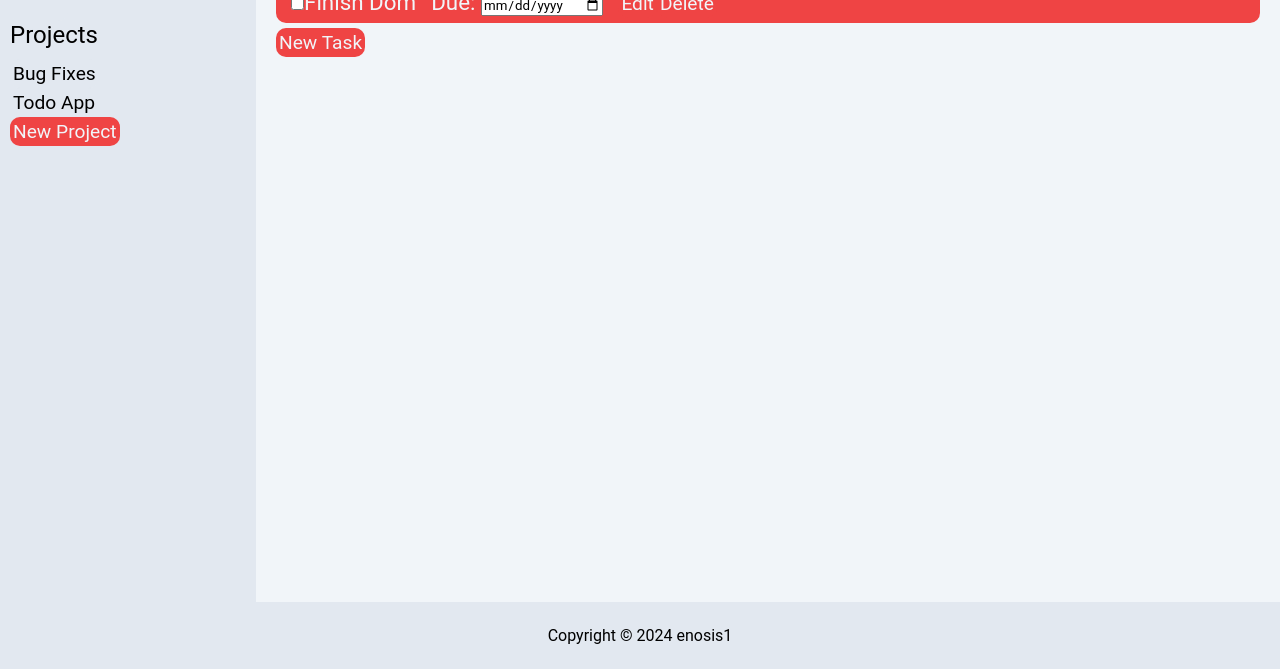
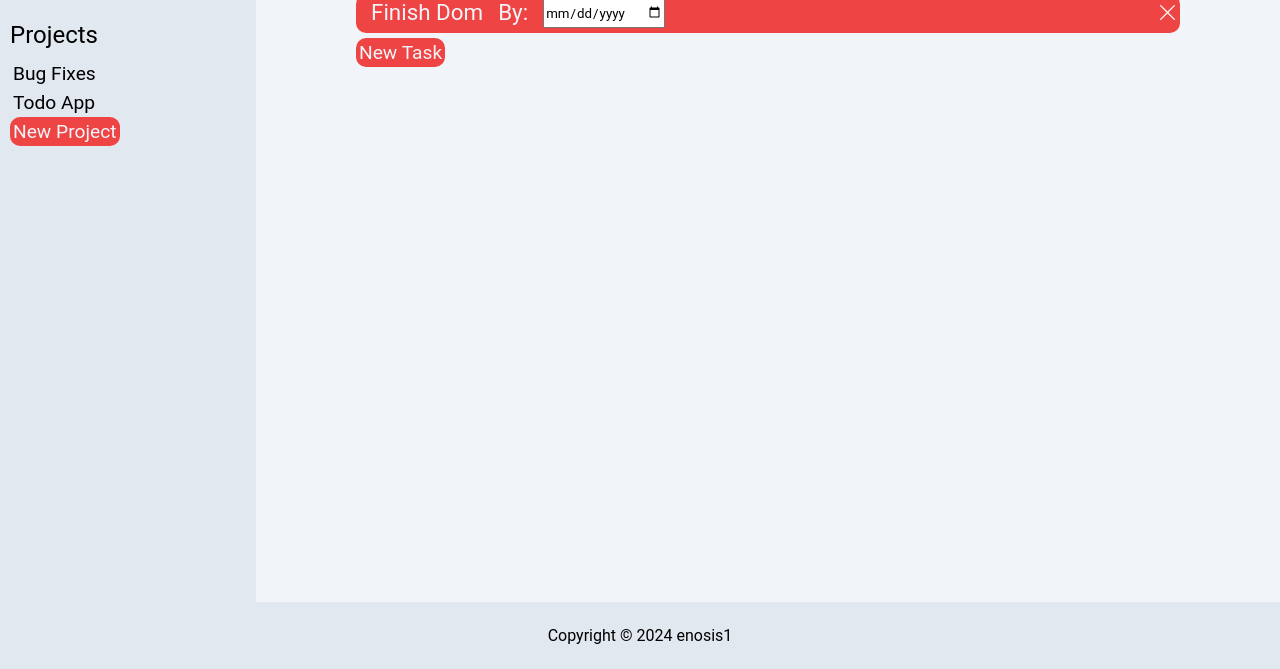
Before and after one commit to enosis1/todoapp, a website built with webpack: page src/index.html in a window 1280 px wide. Shown: the part 131-800 px from the top of the page. Built offline with nearby package versions, Linux system fonts and the light colour scheme.

Commit message:
Add delete functionality

```diff
--- a/src/css/styles.css
+++ b/src/css/styles.css
@@ -68,12 +68,12 @@ p.project-name {
 #content {
   grid-area: task;
   background-color: var(--secondary-color);
-  padding: 10px 20px;
 
   display: flex;
   flex-direction: column;
   flex: 1 1 auto;
   gap: 5px;
+  padding: 20px 100px;
 }
 
 #content>.project-name {
@@ -152,7 +152,6 @@ dialog[open] {
   margin-top: 10px;
 }
 
-
 .dialog-btns button {
   width: 150px;
   height: 40px;
@@ -170,3 +169,18 @@ dialog label {
   align-self: center;
   margin-right: 10px;
 }
+
+button {
+  cursor: pointer;
+}
+
+img {
+  height: auto;
+  width: 15px;
+  filter: invert(100%) sepia(0%) saturate(7473%) hue-rotate(27deg) brightness(101%) contrast(106%);
+}
+
+.delete-button {
+  margin-left: auto;
+  padding-right: 0px;
+}
--- a/src/index.js
+++ b/src/index.js
@@ -10,9 +10,9 @@ import clearTaskModal from "./modules/clearModal";
 import clearProjectModal from "./modules/clearProjectModal";
 import { handleEventListeners } from "./modules/handleEventListeners";
 import { projects } from "./modules/projectsArray";
+import { deleteTaskfromDOM } from "./modules/deleteTaskfromDOM";
 
 const task = new Task("Finish Dom", "Test Desc", new Date("2024-12-31"), 3);
-const bugTask = new Task("Fix bugs", "", new Date(), 3);
 projects[1].insertTask(task);
 
 displayProjects(projects);
@@ -85,4 +85,6 @@ cancelTaskBtn.addEventListener("click", () => {
   clearTaskModal();
 });
 
+deleteTaskfromDOM();
+
 handleEventListeners();
--- /dev/null
+++ b/src/modules/deleteTaskfromDOM.js
@@ -0,0 +1,28 @@
+import { projects } from "./projectsArray";
+
+export function deleteTaskfromDOM() {
+  const content = document.querySelector("#content");
+  content.addEventListener("click", (event) => {
+    if (event.target.parentNode.parentNode.classList.value == "task") {
+      const projectName = document.querySelector(
+        ".current-project-name",
+      ).textContent;
+
+      console.log(projectName);
+      const currentTask = event.target.parentNode.parentNode;
+      const currentTaskName =
+        currentTask.querySelector(".task-name").textContent;
+
+      const currentProjectIndex = projects.findIndex(
+        (project) => project.title === projectName,
+      );
+
+      const foundTask = projects[currentProjectIndex].tasks.find(
+        (task) => task.title === currentTaskName,
+      );
+      projects[currentProjectIndex].deleteTask(foundTask);
+      console.log(projects);
+      currentTask.remove();
+    }
+  });
+}
--- a/src/modules/displayProjectTasks.js
+++ b/src/modules/displayProjectTasks.js
@@ -1,3 +1,6 @@
+import pencil from "../images/pencil.svg";
+import cross from "../images/cross.svg";
+
 export default function displayProjectTasks(project) {
   const content = document.querySelector("#content");
 
@@ -19,54 +22,34 @@ export default function displayProjectTasks(project) {
     taskContainer.classList.add("task");
 
     // Checkbox Container Elements
-    const taskCheckboxContainer = document.createElement("div");
-    taskCheckboxContainer.classList.add("task-checkbox");
-    const checkbox = document.createElement("input");
-    checkbox.type = "checkbox";
-    checkbox.name = "isComplete";
-    checkbox.value = "isComplete";
-    checkbox.id = `${task.title}`;
-
-    const checkboxLabel = document.createElement("label");
-    checkboxLabel.htmlFor = `${task.title}`;
-    checkboxLabel.textContent = `${task.title}`;
-
-    taskCheckboxContainer.appendChild(checkbox);
-    taskCheckboxContainer.appendChild(checkboxLabel);
+    const taskName = document.createElement("p");
+    taskName.classList.toggle("task-name");
+    taskName.textContent = `${task.title}`;
 
     // DueDate container elements
-    const taskDueDateContainer = document.createElement("div");
-    taskDueDateContainer.classList.add("task-due-date");
-    const dueDateInput = document.createElement("input");
-    dueDateInput.type = "date";
-    dueDateInput.value = task.dueDate;
+    const taskDueDateInput = document.createElement("input");
+    taskDueDateInput.type = "date";
+    taskDueDateInput.value = task.dueDate;
 
-    const dueDateLabel = document.createElement("label");
-    dueDateLabel.textContent = "Due: ";
-    dueDateLabel.htmlFor = `${task.title}date`;
+    const taskDueDateLabel = document.createElement("label");
+    taskDueDateLabel.textContent = "By: ";
+    taskDueDateLabel.htmlFor = `${task.title}-date`;
 
     // Edit and Delete container elements
-    const editAndDeleteContainer = document.createElement("div");
-    editAndDeleteContainer.classList.add("edit-and-delete");
 
-    const editButton = document.createElement("button");
-    editButton.classList.add("button", "edit-button");
-    editButton.textContent = "Edit";
-    editButton.type = "button";
+    const deleteButtonImg = document.createElement("img");
+    deleteButtonImg.src = cross;
+
     const deleteButton = document.createElement("button");
     deleteButton.classList.add("button", "delete-button");
-    deleteButton.textContent = "Delete";
     deleteButton.type = "button";
 
-    editAndDeleteContainer.appendChild(editButton);
-    editAndDeleteContainer.appendChild(deleteButton);
+    deleteButton.appendChild(deleteButtonImg);
 
-    taskDueDateContainer.appendChild(dueDateLabel);
-    taskDueDateContainer.appendChild(dueDateInput);
-
-    taskContainer.appendChild(taskCheckboxContainer);
-    taskContainer.appendChild(taskDueDateContainer);
-    taskContainer.appendChild(editAndDeleteContainer);
+    taskContainer.appendChild(taskName);
+    taskContainer.appendChild(taskDueDateLabel);
+    taskContainer.appendChild(taskDueDateInput);
+    taskContainer.appendChild(deleteButton);
     tasksContainer.appendChild(taskContainer);
   });
   currentProjectContainer.appendChild(projectName);
```
Also changed, not shown: src/images/cross.svg (added), src/images/pencil.svg (added).
